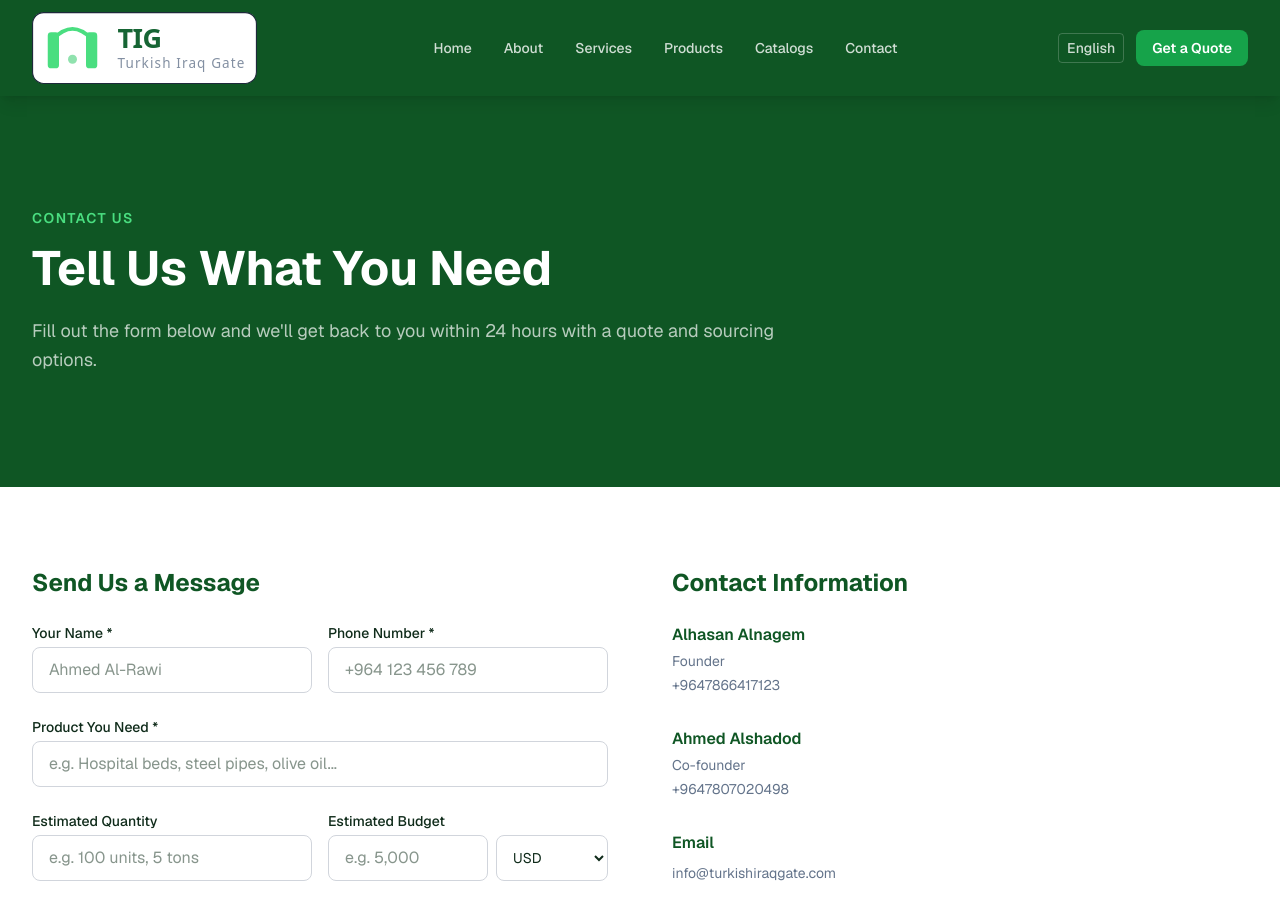
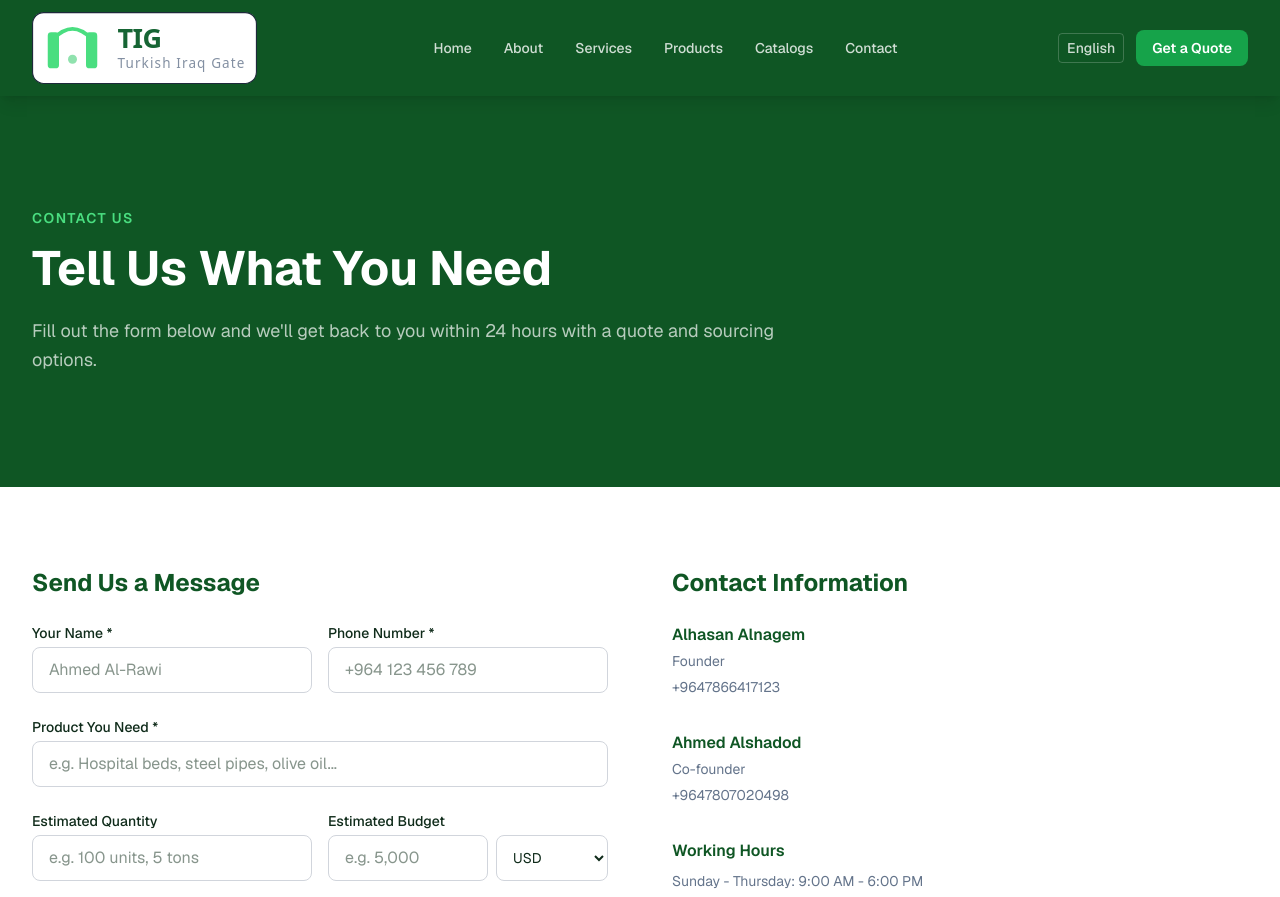
Before and after one commit to alhasan-alnagem/turkish-iraqi-gate, a Next.js app: page /contact in a window 1280 px wide. Shown: the top 897 px of the page. Built offline with nearby package versions, Linux system fonts and the light colour scheme.

Commit message:
Remove email, make contact numbers open WhatsApp

```diff
--- a/src/app/contact/page.tsx
+++ b/src/app/contact/page.tsx
@@ -253,19 +253,17 @@ export default function Contact() {
                     <p className="text-[var(--muted)] text-sm mb-1">
                       {person.role}
                     </p>
-                    <p className="text-[var(--muted)] text-sm" dir="ltr">
+                    <a
+                      className="text-[var(--muted)] text-sm hover:text-[var(--primary)]"
+                      dir="ltr"
+                      href={`https://wa.me/${person.phone.replace(/\D/g, "")}`}
+                      target="_blank"
+                      rel="noopener noreferrer"
+                    >
                       {person.phone}
-                    </p>
+                    </a>
                   </div>
                 ))}
-                <div>
-                  <h3 className="font-semibold text-[var(--primary)] mb-2">
-                    {c.info.email}
-                  </h3>
-                  <p className="text-[var(--muted)] text-sm">
-                    info@turkishiraqgate.com
-                  </p>
-                </div>
                 <div>
                   <h3 className="font-semibold text-[var(--primary)] mb-2">
                     {c.info.hours.title}
--- a/src/lib/translations/ar.ts
+++ b/src/lib/translations/ar.ts
@@ -288,7 +288,6 @@ const ar: Translations = {
         { name: "الحسن النجم", role: "المؤسس", phone: "+9647866417123" },
         { name: "أحمد الشدود", role: "المؤسس المشارك", phone: "+9647807020498" },
       ],
-      email: "البريد الإلكتروني",
       hours: { title: "ساعات العمل", lines: ["الأحد - الخميس: 9:00 ص - 6:00 م", "الجمعة: 9:00 ص - 1:00 م", "السبت: مغلق"] },
     },
   },
--- a/src/lib/translations/en.ts
+++ b/src/lib/translations/en.ts
@@ -288,7 +288,6 @@ const en: Translations = {
         { name: "Alhasan Alnagem", role: "Founder", phone: "+9647866417123" },
         { name: "Ahmed Alshadod", role: "Co-founder", phone: "+9647807020498" },
       ],
-      email: "Email",
       hours: { title: "Working Hours", lines: ["Sunday - Thursday: 9:00 AM - 6:00 PM", "Friday: 9:00 AM - 1:00 PM", "Saturday: Closed"] },
     },
   },
--- a/src/lib/translations/types.ts
+++ b/src/lib/translations/types.ts
@@ -196,7 +196,6 @@ export type Translations = {
     info: {
       title: string;
       people: Array<{ name: string; role: string; phone: string }>;
-      email: string;
       hours: { title: string; lines: string[] };
     };
   };
```
